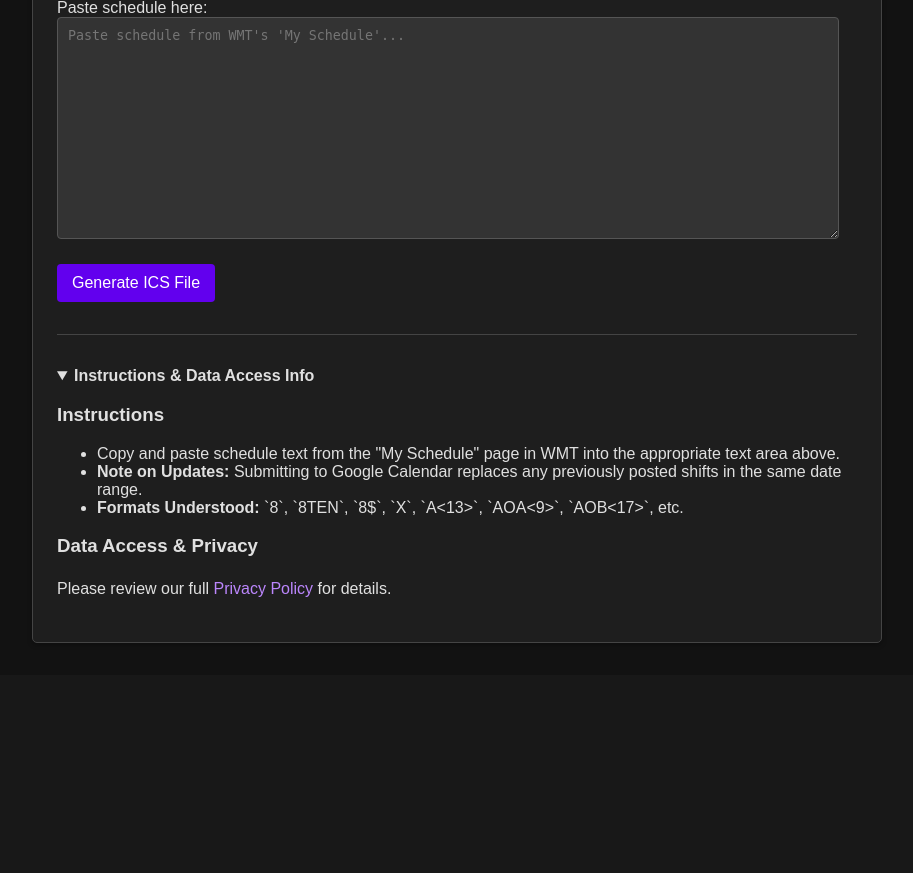
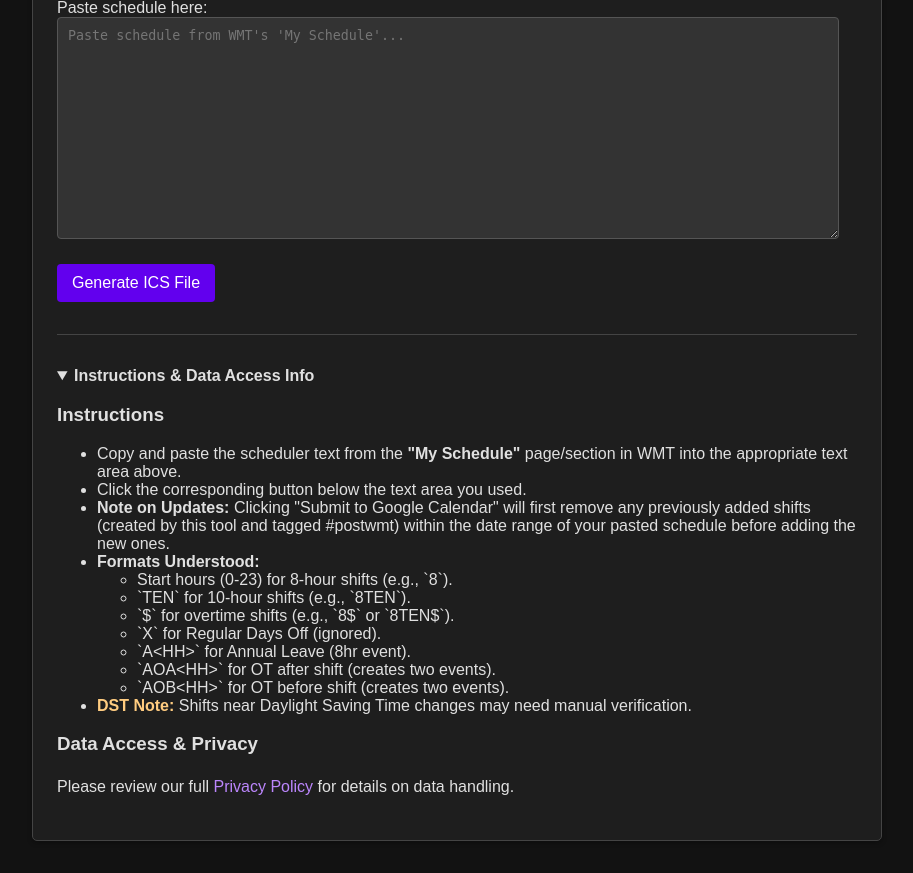
Before and after one commit to gewnthar/postwmt, a Flask app: template templates/index.html in a window 1280 px wide, after a click on "Instructions & Data Access Info". Shown: the part 380-1253 px from the top of the page, without its empty margins (183-1096 px from the left). Before the commit the page ends 1023 px from the top, so only its background shows below. Run offline with Flask 3, Linux system fonts and the light colour scheme; the template is opened without the code that fills it, so the values that code supplies are empty.

Commit message:
update to index

```diff
--- a/templates/index.html
+++ b/templates/index.html
@@ -14,6 +14,7 @@
     {% endif %}
   </div>
 
+  {# --- Forms Side-by-Side on Medium+ Screens --- #}
   <div class="row g-4">
 
     {# --- Google Calendar Form (Only if logged in) --- #}
@@ -22,7 +23,7 @@
         <div class="p-3 border rounded bg-body-tertiary h-100 d-flex flex-column">
           <h3 class="text-success fs-5">Option A: Post to Google Calendar</h3>
           <form id="google_form" method="POST" action="{{ url_for('submit_to_google') }}">
-            {{ csrf_token() }}
+            {# CSRF Token Removed #}
             <div class="mb-3 flex-grow-1">
               <label for="schedule_text_google" class="form-label">Paste schedule here:</label>
               <textarea class="form-control" id="schedule_text_google" name="schedule_text" placeholder="Paste schedule from WMT's 'My Schedule'..." required rows="10" style="font-family: monospace; height: 100%;"></textarea>
@@ -44,7 +45,7 @@
         <h3 class="text-warning fs-5">{% if current_user %}Option B:{% else %}Generate ICS File{% endif %}</h3>
          {% if not current_user %}<p><em>(No login required)</em></p>{% endif %}
          <form id="ics_form" method="POST" action="{{ url_for('generate_ics') }}">
-           {{ csrf_token() }}
+           {# CSRF Token Removed #}
            <div class="mb-3 flex-grow-1">
               <label for="schedule_text_ics" class="form-label">Paste schedule here:</label>
               <textarea class="form-control" id="schedule_text_ics" name="schedule_text" placeholder="Paste schedule from WMT's 'My Schedule'..." required rows="10" style="font-family: monospace; height: 100%;"></textarea>
@@ -54,7 +55,8 @@
        </div>
     </div>
 
-  </div>
+  </div> {# End of row #}
+
 
   <hr class="my-4">
 
@@ -63,12 +65,24 @@
     <div class="mt-3">
         <h3>Instructions</h3>
         <ul>
-            <li>Copy and paste schedule text from the "My Schedule" page in WMT into the appropriate text area above.</li>
-            <li><strong>Note on Updates:</strong> Submitting to Google Calendar replaces any previously posted shifts in the same date range.</li>
-            <li><strong>Formats Understood:</strong> `8`, `8TEN`, `8$`, `X`, `A<13>`, `AOA<9>`, `AOB<17>`, etc.</li>
+          <li>Copy and paste the scheduler text from the <strong>"My Schedule"</strong> page/section in WMT into the appropriate text area above.</li>
+          <li>Click the corresponding button below the text area you used.</li>
+          <li><strong>Note on Updates:</strong> Clicking "Submit to Google Calendar" will first remove any previously added shifts (created by this tool and tagged #postwmt) within the date range of your pasted schedule before adding the new ones.</li>
+          <li><strong>Formats Understood:</strong>
+              <ul>
+                  <li>Start hours (0-23) for 8-hour shifts (e.g., `8`).</li>
+                  <li>`TEN` for 10-hour shifts (e.g., `8TEN`).</li>
+                  <li>`$` for overtime shifts (e.g., `8$` or `8TEN$`).</li>
+                  <li>`X` for Regular Days Off (ignored).</li>
+                  <li>`A&lt;HH&gt;` for Annual Leave (8hr event).</li>
+                  <li>`AOA&lt;HH&gt;` for OT after shift (creates two events).</li>
+                  <li>`AOB&lt;HH&gt;` for OT before shift (creates two events).</li>
+              </ul>
+          </li>
+          <li><strong style="color:#ffcc80;">DST Note:</strong> Shifts near Daylight Saving Time changes may need manual verification.</li>
         </ul>
         <h3 class="mt-4">Data Access & Privacy</h3>
-        <p>Please review our full <a href="{{ url_for('privacy_policy') }}">Privacy Policy</a> for details.</p>
+        <p>Please review our full <a href="{{ url_for('privacy_policy') }}">Privacy Policy</a> for details on data handling.</p>
     </div>
   </details>
-{% endblock %}
+  {% endblock %}
```
